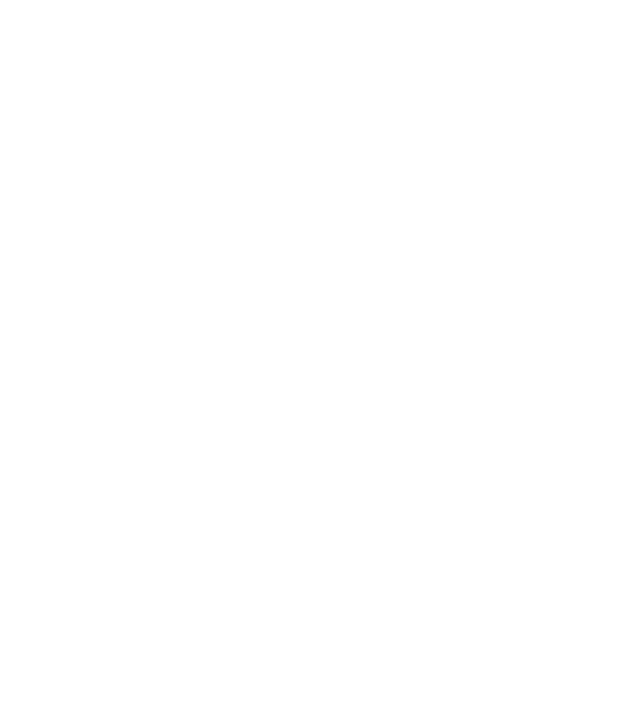
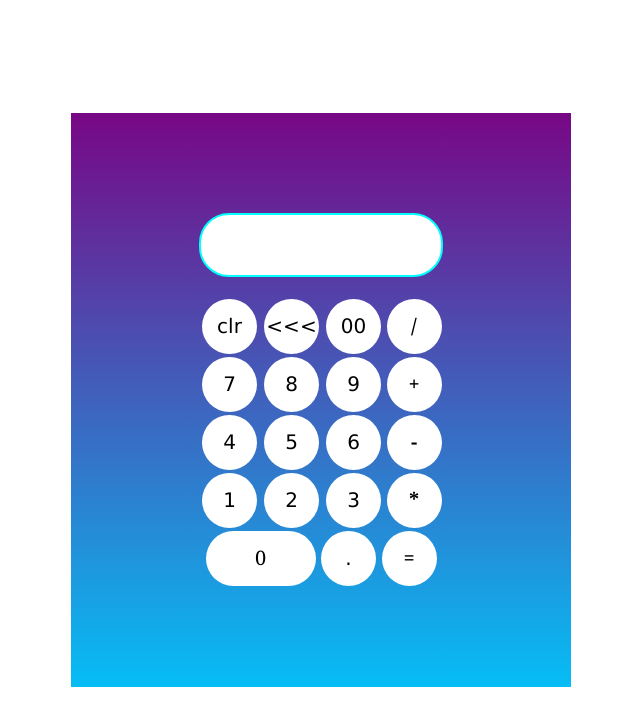
Before and after one commit to asishraz/UI_revision, a plain HTML site: page Project_3/index.html in a window 1280 px wide. Shown: the whole page, without its empty margins (575-1215 px from the left). Drawn offline with Linux system fonts and the light colour scheme.

Commit message:
some more line added

```diff
--- a/Project_3/index.html
+++ b/Project_3/index.html
@@ -5,8 +5,138 @@
     <meta http-equiv="X-UA-Compatible" content="IE=edge" />
     <meta name="viewport" content="width=device-width, initial-scale=1.0" />
     <title>Calculator</title>
+    <link rel="stylesheet" href="style.css" />
   </head>
   <body>
-    <form name="form1" action="index.html" class="calci" method="POST"></form>
+    <form name="form1" action="index.html" class="calci" method="POST">
+      <input type="text" name="answer" id="display" />
+      <br />
+
+      <input
+        type="button"
+        class="btnDesign"
+        value="clr"
+        onclick="form1.answer.value=''"
+      />
+      <input
+        type="button"
+        class="btnDesign"
+        value="<<<"
+        onclick="form1.answer.value=form1.answer.value.substring(0,form1.answer.value.length*1-1)"
+      />
+
+      <input
+        type="button"
+        class="btnDesign"
+        value="00"
+        onclick="form1.answer.value+='00'"
+      />
+
+      <input
+        type="button"
+        class="operator"
+        value="/"
+        onclick="form1.answer.value+='/'"
+      />
+      <br />
+
+      <input
+        type="button"
+        class="btnDesign"
+        value="7"
+        onclick="form1.answer.value+='7'"
+      />
+      <input
+        type="button"
+        class="btnDesign"
+        value="8"
+        onclick="form1.answer.value+='8'"
+      />
+      <input
+        type="button"
+        class="btnDesign"
+        value="9"
+        onclick="form1.answer.value+='9'"
+      />
+      <input
+        type="button"
+        class="operator"
+        value="+"
+        onclick="form1.answer.value+='+'"
+      />
+      <br />
+      <input
+        type="button"
+        class="btnDesign"
+        value="4"
+        onclick="form1.answer.value+='4'"
+      />
+      <input
+        type="button"
+        class="btnDesign"
+        value="5"
+        onclick="form1.answer.value+='5'"
+      />
+
+      <input
+        type="button"
+        class="btnDesign"
+        value="6"
+        onclick="form1.answer.value+='6'"
+      />
+      <input
+        type="button"
+        class="operator"
+        value="-"
+        onclick="form1.answer.value+='-'"
+      />
+
+      <br />
+      <input
+        type="button"
+        class="btnDesign"
+        value="1"
+        onclick="form1.answer.value+='1'"
+      />
+      <input
+        type="button"
+        class="btnDesign"
+        value="2"
+        onclick="form1.answer.value+='2'"
+      />
+      <input
+        type="button"
+        class="btnDesign"
+        value="3"
+        onclick="form1.answer.value+='3'"
+      />
+      <input
+        type="button"
+        class="operator"
+        value="*"
+        onclick="form1.answer.value+='*'"
+      />
+
+      <br />
+      <input
+        type="button"
+        id="zero"
+        value="0"
+        onclick="form1.answer.value+='0'"
+      />
+
+      <input
+        type="button"
+        class="btnDesign"
+        value="."
+        onclick="form1.answer.value+='.'"
+      />
+      <input
+        type="button"
+        class="operator"
+        value="="
+        onclick="form1.answer.value=eval(form1.answer.value)"
+      />
+    </form>
   </body>
 </html>
--- /dev/null
+++ b/Project_3/style.css
@@ -0,0 +1,81 @@
+* {
+  margin: 0;
+  padding: 0;
+  background: linear-gradient(#780785, #06bdf5);
+  line-height: 1.5;
+}
+
+.calci {
+  width: 500px;
+  padding-top: 100px;
+  padding-bottom: 100px;
+  top: 50%;
+  left: 70%;
+  position: absolute;
+  transform: translate(-50%, -50%);
+  transition: 0.25px;
+  /* background-color: black; */
+  text-align: center;
+}
+
+#display {
+  border: none;
+  background: white;
+  border-radius: 30px;
+  width: 240px;
+  font-size: 20px;
+
+  font-family: "Lucida Sans", "Lucida Sans Regular", "Lucida Grande",
+    "Lucida Sans Unicode", Geneva, Verdana, sans-serif;
+  font-weight: 300px;
+  height: 60px;
+  margin: auto;
+  border: 2px solid aqua;
+  color: black;
+  margin-bottom: 20px;
+}
+
+.btnDesign {
+  width: 55px;
+  height: 55px;
+  padding-top: -1;
+  border: none;
+  font-family: Verdana, Geneva, Tahoma, sans-serif;
+  font-size: 20px;
+  font-weight: 500;
+  border-radius: 30px;
+  margin: 1.5px;
+  background: white;
+}
+
+.operator {
+  width: 55px;
+  height: 55px;
+  padding-top: -1;
+  border: none;
+  font-family: Georgia, "Times New Roman", Times, serif;
+  font-size: 20px;
+  font-weight: 900;
+  border-radius: 30px;
+  margin: 1.5;
+  transition: 0.25px;
+  cursor: pointer;
+  background: white;
+}
+
+.operator:hover {
+  background: #00d9ff;
+}
+
+#zero {
+  width: 110px;
+  height: 55px;
+  padding-top: -1;
+  border: none;
+  font-family: Georgia, "Times New Roman", Times, serif;
+  font-size: 20px;
+  font-weight: 300;
+  border-radius: 30px;
+  margin: 1.5;
+  background: white;
+}
```
